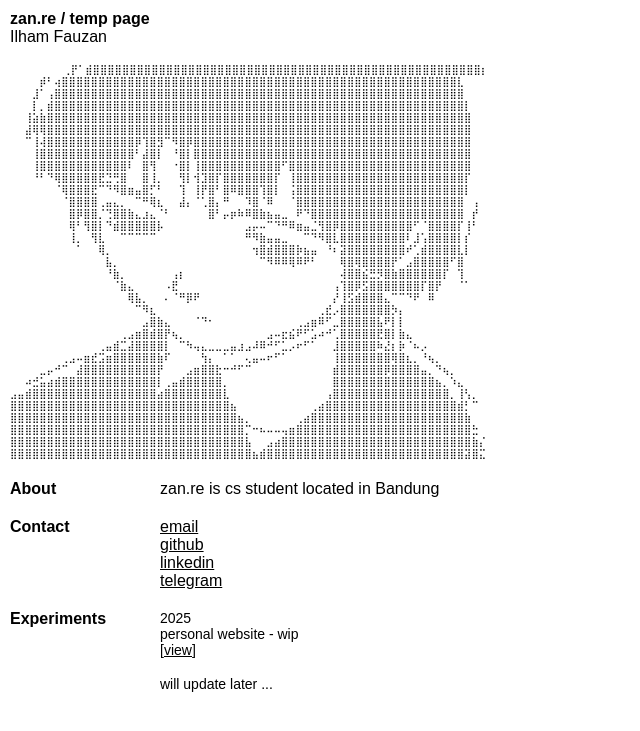
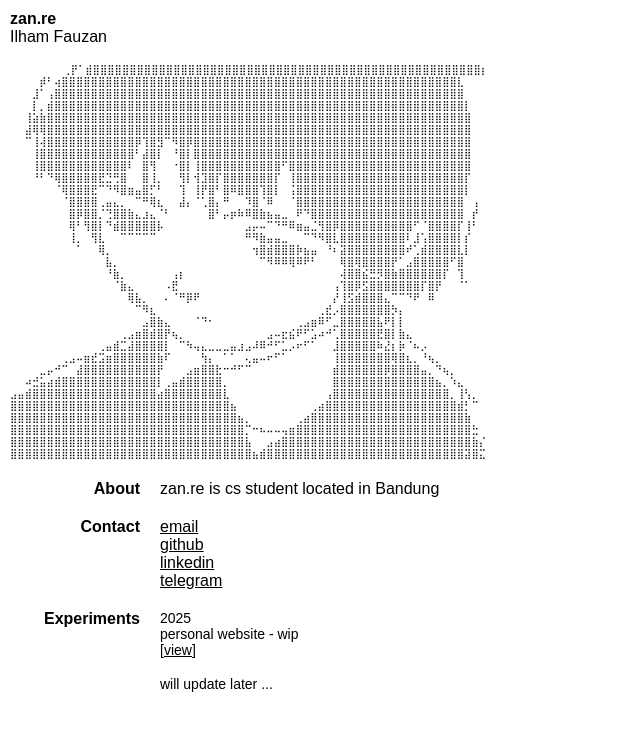
Before and after one commit to ilhamfauzan/zanre-jekyll, a Jekyll site: the page index.html, which Jekyll copies as it is, in a window 1280 px wide. Shown: the top 731 px of the page, without its empty margins (0-640 px from the left). Built offline with Jekyll 4.4.1, drawn with Linux system fonts in a browser that asks for light colours.

Commit message:
Update index.html

```diff
--- a/index.html
+++ b/index.html
@@ -37,10 +37,11 @@ body {
   vertical-align: top;
 }
 
-.label {
+table .label {
   font-weight: bold;
   width: 150px;
   color: black;
+  text-align: right;
 }
 
 .value {
@@ -74,7 +75,7 @@ a {
 <body>
   <div class="container">
     <div class="title">
-    <b class="label">zan.re / temp page</b> <br>
+    <b>zan.re</b> <br>
     <span class="value">Ilham Fauzan</span> <br> <br>
       <pre>    ⠀⠀⠀⠀⢀⡟⠁⣾⣿⣿⣿⣿⣿⣿⣿⣿⣿⣿⣿⣿⣿⣿⣿⣿⣿⣿⣿⣿⣿⣿⣿⣿⣿⣿⣿⣿⣿⣿⣿⣿⣿⣿⣿⣿⣿⣿⣿⣿⣿⣿⣿⣿⣿⣿⣿⣿⣿⣿⣿⣿⣿⡆⠀⠀⠀
 ⠀⠀⠀⠀⡾⠃⢴⣿⣿⣿⣿⣿⣿⣿⣿⣿⣿⣿⣿⣿⣿⣿⣿⣿⣿⣿⣿⣿⣿⣿⣿⣿⣿⣿⣿⣿⣿⣿⣿⣿⣿⣿⣿⣿⣿⣿⣿⣿⣿⣿⣿⣿⣿⣿⣿⣿⣿⣿⣿⣿⣿⣇⠀⠀⠀
```
